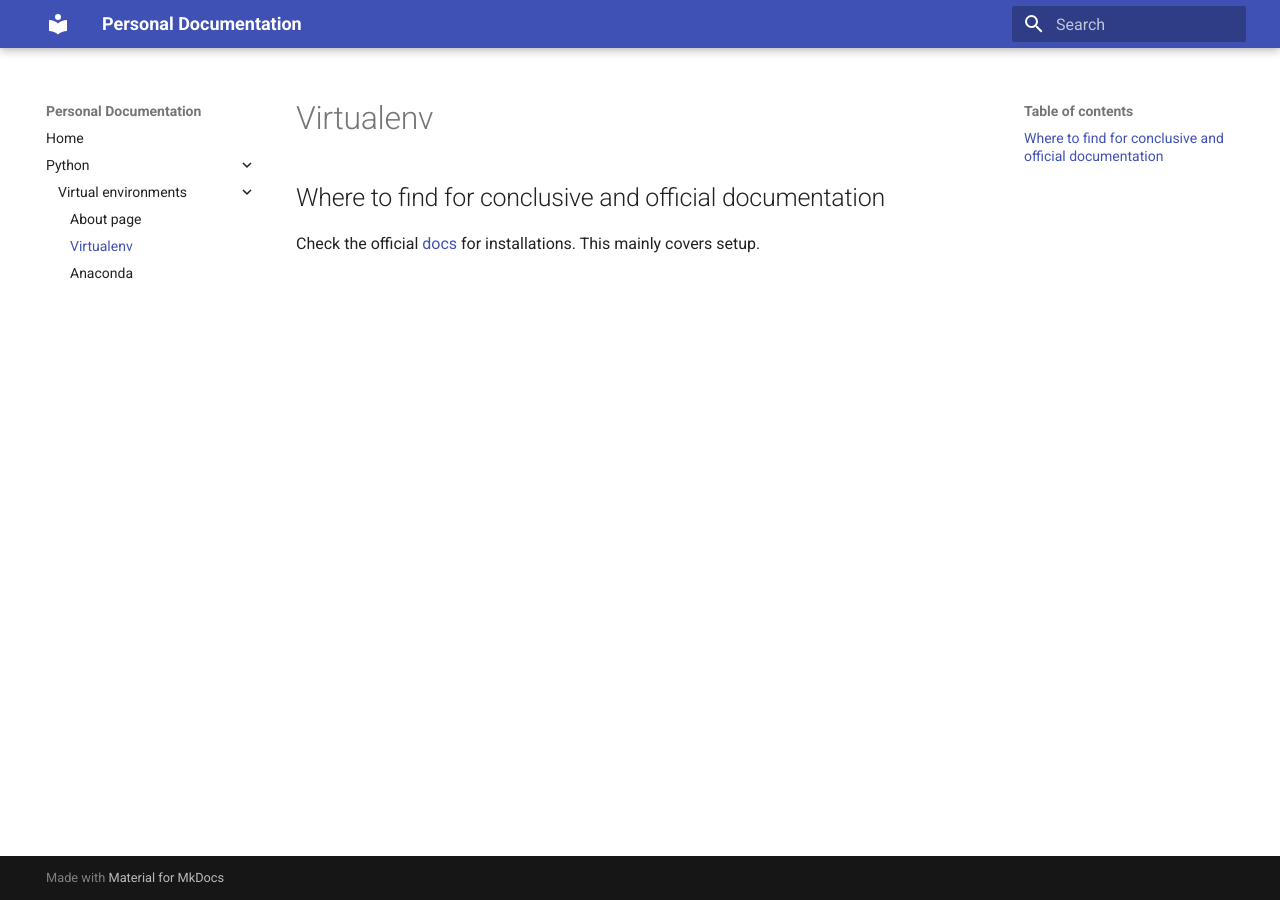
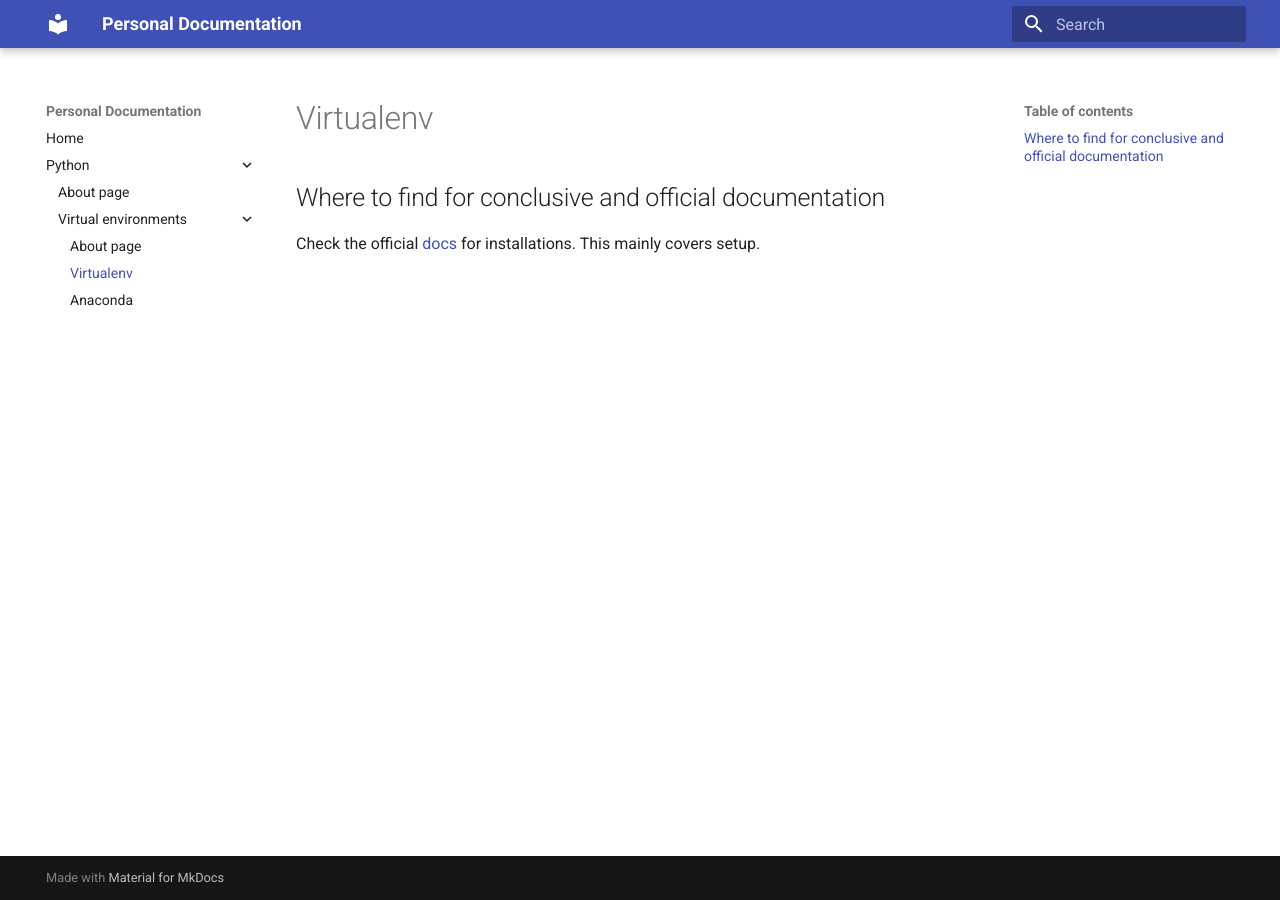
Before and after one commit to harrysharma1/personal-docs, an MkDocs documentation site: the page built from docs/python/virtual_environments/virtualenv.md, in a window 1280 px wide. Built offline with MkDocs 1.6.1 and Material for MkDocs 9.7.7, drawn with Linux system fonts in a browser that asks for light colours.

Commit message:
Add to markdown yaml

```diff
--- a/mkdocs.yml
+++ b/mkdocs.yml
@@ -23,6 +23,7 @@ markdown_extensions:
 nav:
   - Home: index.md
   - Python:
+    - About page: python/about.md
     - Virtual environments:
               - About page: python/virtual_environments/about.md
               - Virtualenv : python/virtual_environments/virtualenv.md
```
